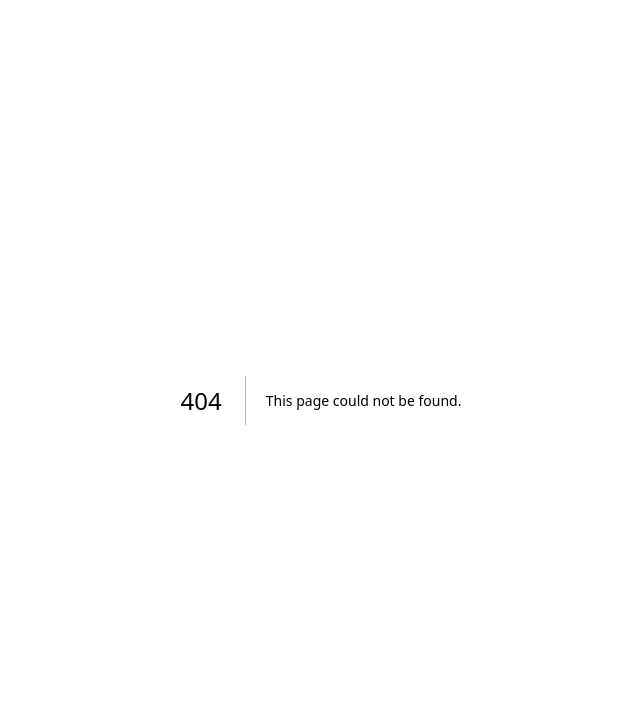
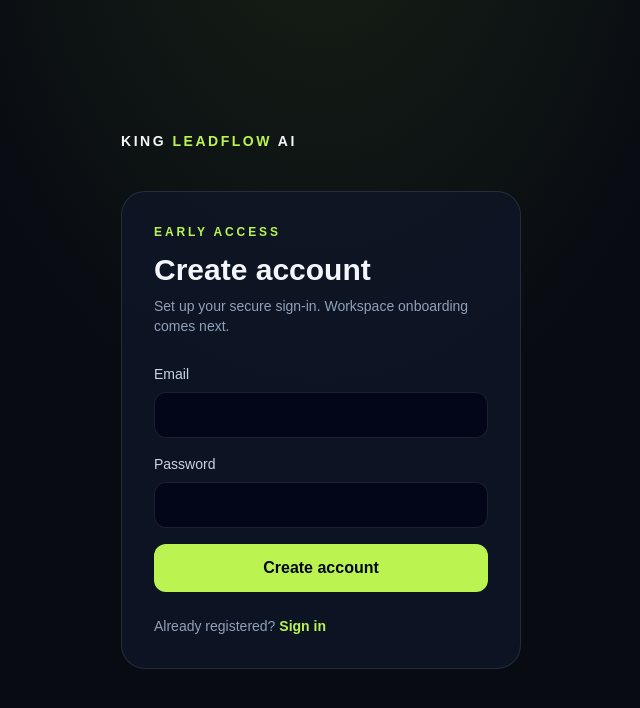
Before and after one commit to studio23webdezign/kingleadflow, a Next.js app: page /signup in a window 1280 px wide. Before the commit this address had no page. Shown: the top 708 px of the page, without its empty margins (319-959 px from the left). Built offline with nearby package versions, Linux system fonts and the light colour scheme.

Commit message:
feat(auth): add signup page with email confirmation notice

```diff
--- /dev/null
+++ b/app/signup/page.tsx
@@ -0,0 +1,20 @@
+import Link from "next/link";
+import { signUp } from "@/app/auth/actions";
+type Props = { searchParams: Promise<{ error?: string; message?: string }> };
+export default async function SignupPage({ searchParams }: Props) {
+  const { error, message } = await searchParams;
+  return <main className="mx-auto flex min-h-screen w-full max-w-md flex-col justify-center px-6 py-16">
+    <Link href="/" className="mb-10 text-sm font-bold tracking-[0.18em]">KING <span className="text-lime-300">LEADFLOW</span> AI</Link>
+    <div className="rounded-3xl border border-white/10 bg-slate-900/70 p-8">
+      <p className="text-xs font-semibold tracking-[0.24em] text-lime-300">EARLY ACCESS</p><h1 className="mt-3 text-3xl font-semibold">Create account</h1>
+      <p className="mt-2 text-sm text-slate-400">Set up your secure sign-in. Workspace onboarding comes next.</p>
+      {message === "check-email" && <p role="status" className="mt-5 rounded-xl border border-lime-300/20 bg-lime-300/10 p-3 text-sm text-lime-100">Check your inbox for the confirmation link before signing in.</p>}
+      {error && <p role="alert" className="mt-5 rounded-xl border border-red-400/20 bg-red-400/10 p-3 text-sm text-red-200">{error === "invalid" ? "Enter a valid email and a password of at least 8 characters." : "We could not create that account. The email may already be registered or signup may be unavailable."}</p>}
+      <form action={signUp} className="mt-7 space-y-4">
+        <label className="block text-sm text-slate-300">Email<input name="email" type="email" autoComplete="email" required maxLength={254} className="mt-2 w-full rounded-xl border border-white/10 bg-slate-950 px-4 py-3 text-white outline-none focus:border-lime-300" /></label>
+        <label className="block text-sm text-slate-300">Password<input name="password" type="password" autoComplete="new-password" required minLength={8} maxLength={128} className="mt-2 w-full rounded-xl border border-white/10 bg-slate-950 px-4 py-3 text-white outline-none focus:border-lime-300" /></label>
+        <button className="w-full rounded-xl bg-lime-300 px-5 py-3 font-bold text-slate-950">Create account</button>
+      </form><p className="mt-6 text-sm text-slate-400">Already registered? <Link href="/login" className="font-semibold text-lime-300">Sign in</Link></p>
+    </div>
+  </main>;
+}
```
